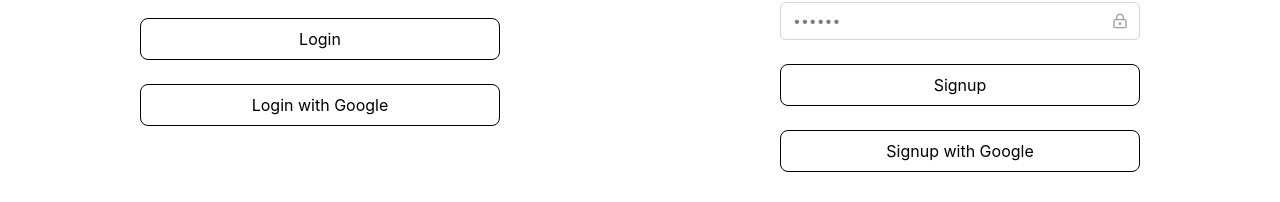
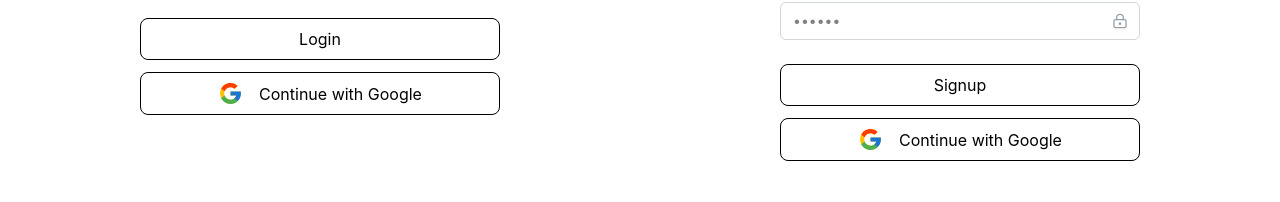
Before and after one commit to DIPIKAKC/E-Furniture, a React (Vite) app in the folder frontend/: page /authentication in a window 1280 px wide. Shown: the part 598-800 px from the top of the page. Built offline with nearby package versions, Linux system fonts and the light colour scheme; no server answers.

Commit message:
authentication button ui

```diff
--- a/frontend/src/components/auth/Login.jsx
+++ b/frontend/src/components/auth/Login.jsx
@@ -9,6 +9,8 @@ import toast from "react-hot-toast"
 import { setUser } from '../../API/Slice/userSlice';
 import Button from '../global/Button';
 import { LockKeyhole, LockKeyholeOpenIcon } from 'lucide-react';
+import { FcGoogle } from 'react-icons/fc';
+
 
 
 const loginShcema = Yup.object({
@@ -23,7 +25,8 @@ export default function Login() {
     const dispatch = useDispatch();
 
     return (
-        <div className="flex flex-col bg-white w-full max-w-110 px-10 py-10 space-y-6">
+        <div className='flex flex-col bg-white w-full max-w-110 px-10 py-10'>
+            <div className=" space-y-6">
 
                 <h2 className="text-2xl font-semibold text-gray-900">Login to your account</h2>
                 <Formik
@@ -120,13 +123,16 @@ export default function Login() {
                         </form>
                     )}
                 </Formik>
+
+            </div>
             <Button
                 type="button"
+                className='flex items-center justify-center gap-4 mt-3'
                 onClick={() => window.location.href = "https://e-furniture-e9vv.onrender.com/auth/google"}
             >
-                Login with Google
+                <FcGoogle size={25} />
+                Continue with Google
             </Button>
-
         </div>
     )
 }
--- a/frontend/src/components/auth/Signup.jsx
+++ b/frontend/src/components/auth/Signup.jsx
@@ -9,6 +9,7 @@ import toast from "react-hot-toast"
 import { setUser } from '../../API/Slice/userSlice';
 import Button from '../global/Button';
 import { LockKeyhole, LockKeyholeOpenIcon } from 'lucide-react';
+import { FcGoogle } from 'react-icons/fc';
 
 
 const registerSchema = Yup.object({
@@ -24,7 +25,8 @@ export default function Signup() {
     const dispatch = useDispatch();
 
     return (
-        <div className="flex flex-col bg-white w-full max-w-110 px-10 py-10 space-y-6">
+        <div className='flex flex-col bg-white w-full max-w-110 px-10 py-10'>
+            <div className=" space-y-6">
 
                 <h2 className="text-2xl font-semibold text-gray-900">Register your account</h2>
                 <Formik
@@ -114,13 +116,16 @@ export default function Signup() {
                         </form>
                     )}
                 </Formik>
+
+            </div>
             <Button
                 type="button"
+                className='flex items-center justify-center gap-4 mt-3'
                 onClick={() => window.location.href = "https://e-furniture-e9vv.onrender.com/auth/google"}
             >
-                Signup with Google
+                <FcGoogle size={25} />
+                Continue with Google
             </Button>
-
         </div>
     )
 }
--- a/frontend/src/components/global/Button.jsx
+++ b/frontend/src/components/global/Button.jsx
@@ -1,8 +1,11 @@
 import { Children } from "react";
 
-export default function Button({children,...props}) {
+export default function Button({ children, className = "", ...props }) {
   return (
-    <button {...props} className="px-7 py-2 rounded-lg border-1 cursor-pointer">
+    <button
+      {...props}
+      className={`px-7 py-2 rounded-lg border-1 cursor-pointer ${className}`}
+    >
       {children}
     </button>
   )
```
Lines whose indentation alone changed are shown as unchanged.
